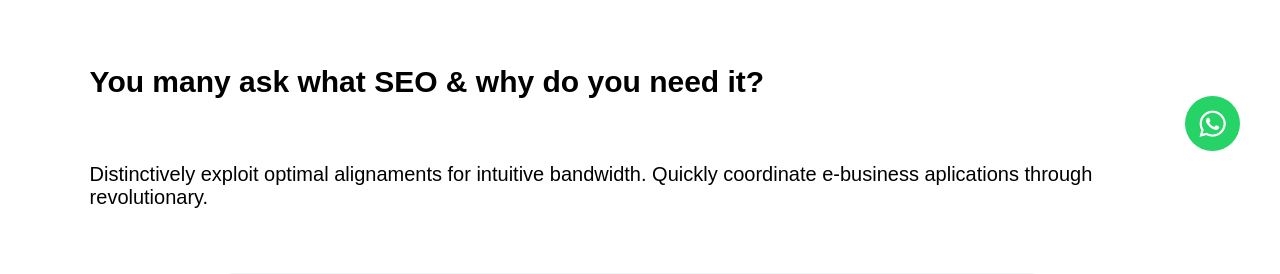
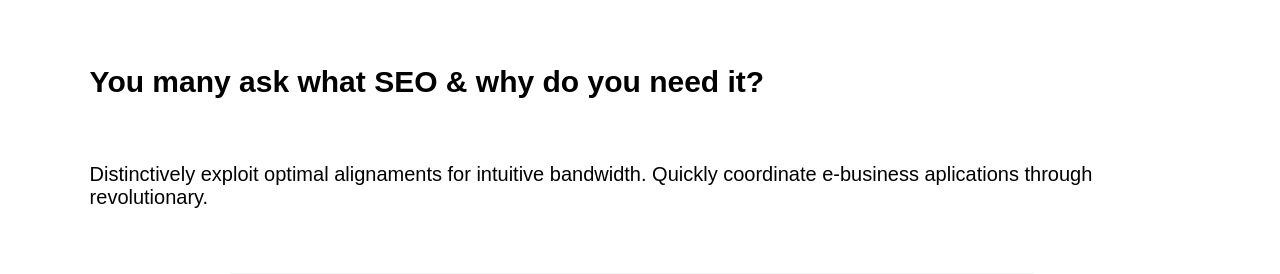
Before and after one commit to sigfriedga/project_tfg, a PHP site: page /services.php in a window 1280 px wide; the page is wider, and only the part inside the window is pictured. Shown: the part 609-883 px from the top of that part. Run offline with PHP 8.4, Linux system fonts and the light colour scheme; some libraries are stand-ins or nearby versions.

Commit message:
whatsapp btn hiddem for desktop and some fixes

```diff
--- a/css/main.css
+++ b/css/main.css
@@ -337,6 +337,13 @@ p {
   margin-top:13px;
 }
 
+@media (min-width: 1024px) {
+  .whatsapp,
+  .whatsapp-icon{
+    display: none;
+  }
+}
+
 /*******************************HEADER********************************/
 
 .header__area {
@@ -1129,12 +1136,12 @@ p {
 
   .plans__area--box:first-of-type {
     margin-left: 10%;
-    padding: 2% 7% 30% 7%;
+    padding: 2% 7% 34% 7%;
   }
 
   .plans__area--box {
     margin: 2%;
-    padding: 2% 7% 40% 3%;
+    padding: 2% 7% 34% 3%;
   }
 
   .plans__area--header h2 {
```
